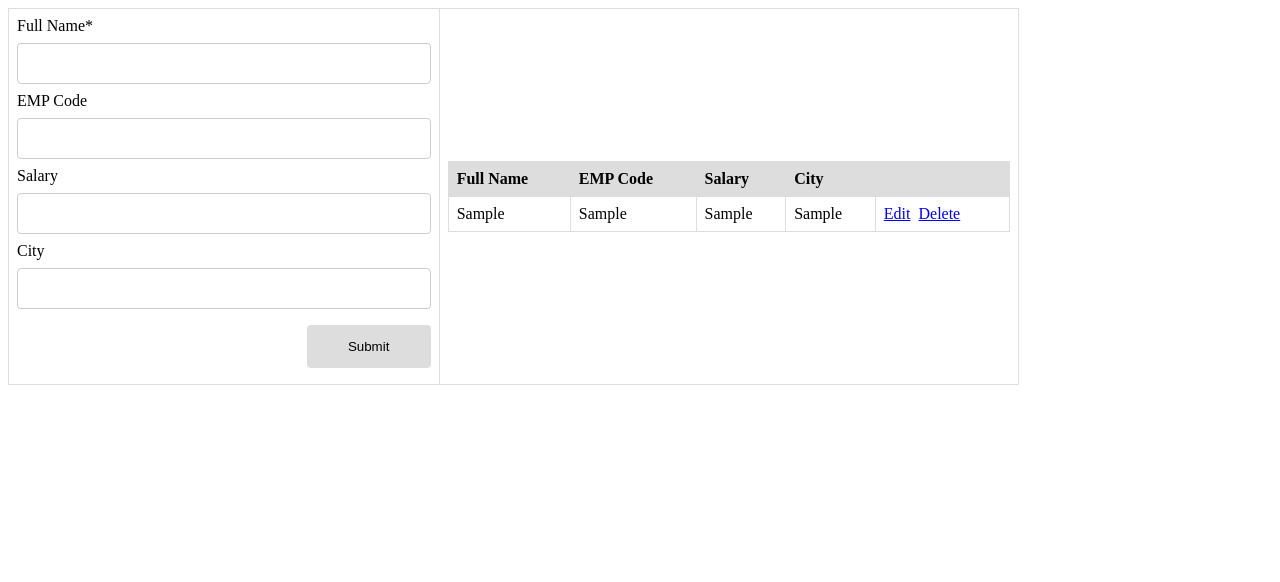
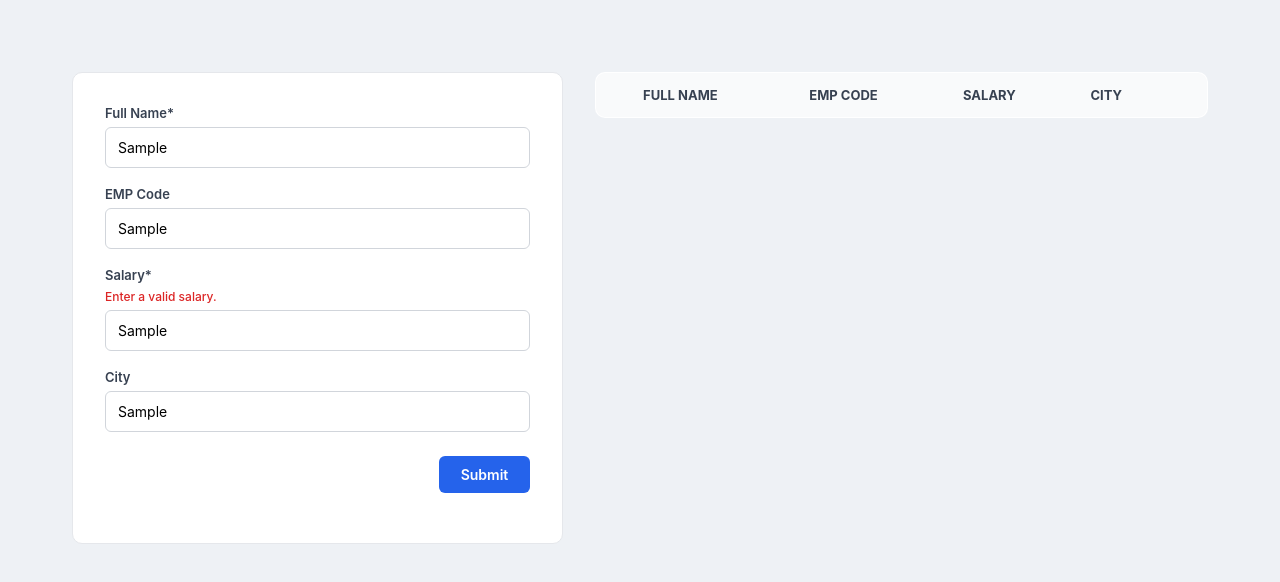
Before and after one commit to jahidulislamzim/Vanilla-CRUD, a plain HTML site: page index.html in a window 1280 px wide. Both pictures are taken after typing "Sample", "Sample", "Sample", "Sample" into the empty fields and a click on the input "Submit". Drawn offline with Linux system fonts and the light colour scheme.

```diff
--- a/index.html
+++ b/index.html
@@ -14,7 +14,8 @@
             <td>
                 <form onsubmit="event.preventDefault();onFormSubmit();" autocomplete="off">
                     <div>
-                        <label>Full Name*</label><label class="validation-error hide" id="fullNameValidationError">This field is required.</label>
+                        <label>Full Name*</label><label class="validation-error hide" id="fullNameValidationError">This
+                            field is required.</label>
                         <input type="text" name="fullName" id="fullName">
                     </div>
                     <div>
@@ -22,14 +23,18 @@
                         <input type="text" name="empCode" id="empCode">
                     </div>
                     <div>
-                        <label>Salary</label>
+                        <label>Salary*</label>
+                        <label class="validation-error hide" id="salaryValidationError">
+                            Enter a valid salary.
+                        </label>
                         <input type="text" name="salary" id="salary">
                     </div>
+
                     <div>
                         <label>City</label>
                         <input type="text" name="city" id="city">
                     </div>
-                    <div  class="form-action-buttons">
+                    <div class="form-action-buttons">
                         <input type="submit" value="Submit">
                     </div>
                 </form>
--- a/script.js
+++ b/script.js
@@ -65,15 +65,25 @@
         resetForm();
     }
 }
+
 function validate() {
-    isValid = true;
-    if (document.getElementById("fullName").value == "") {
+    let isValid = true;
+
+    if (document.getElementById("fullName").value.trim() === "") {
         isValid = false;
         document.getElementById("fullNameValidationError").classList.remove("hide");
     } else {
-        isValid = true;
-        if (!document.getElementById("fullNameValidationError").classList.contains("hide"))
-            document.getElementById("fullNameValidationError").classList.add("hide");
+        document.getElementById("fullNameValidationError").classList.add("hide");
     }
+
+    let salary = document.getElementById("salary").value.trim();
+
+    if (salary === "" || isNaN(salary) || Number(salary) <= 0) {
+        isValid = false;
+        document.getElementById("salaryValidationError").classList.remove("hide");
+    } else {
+        document.getElementById("salaryValidationError").classList.add("hide");
+    }
+
     return isValid;
 }
--- a/styles.css
+++ b/styles.css
@@ -1,60 +1,137 @@
-body > table{
-    width: 80%;
+* {
+    box-sizing: border-box;
+    font-family: "Inter", "Segoe UI", system-ui, sans-serif;
 }
 
-table{
+body {
+    background: #eef1f5;
+    padding: 48px;
+    color: #1f2937;
+}
+
+body > table {
+    width: 100%;
+    max-width: 1200px;
+    margin: auto;
+}
+
+table {
     border-collapse: collapse;
 }
-table.list{
-    width:100%;
+
+td {
+    vertical-align: top;
+    padding: 16px;
 }
 
-td, th {
-    border: 1px solid #dddddd;
-    text-align: left;
-    padding: 8px;
-}
-tr:nth-child(even),table.list thead>tr {
-    background-color: #dddddd;
+form {
+    background: #ffffff;
+    padding: 32px;
+    border-radius: 10px;
+    border: 1px solid #e5e7eb;
 }
 
-input[type=text], input[type=number] {
-    width: 100%;
-    padding: 12px 20px;
-    margin: 8px 0;
-    display: inline-block;
-    border: 1px solid #ccc;
-    border-radius: 4px;
-    box-sizing: border-box;
+form div {
+    margin-bottom: 18px;
 }
 
-input[type=submit]{
-    width: 30%;
-    background-color: #ddd;
-    color: #000;
-    padding: 14px 20px;
-    margin: 8px 0;
-    border: none;
-    border-radius: 4px;
-    cursor: pointer;
+label {
+    display: block;
+    font-size: 13px;
+    font-weight: 600;
+    margin-bottom: 6px;
+    color: #374151;
 }
 
-form div.form-action-buttons{
-    text-align: right;
+input[type=text],
+input[type=number] {
+    width: 100%;
+    padding: 11px 12px;
+    border: 1px solid #d1d5db;
+    border-radius: 6px;
+    font-size: 14px;
+    background: #fff;
+    transition: border-color 0.15s ease, box-shadow 0.15s ease;
 }
 
-a{
-    cursor: pointer;
-    text-decoration: underline;
-    color: #0000ee;
-    margin-right: 4px;
+input[type=text]:focus,
+input[type=number]:focus {
+    outline: none;
+    border-color: #2563eb;
+    box-shadow: 0 0 0 2px rgba(37,99,235,0.15);
 }
 
-label.validation-error{
-    color:   red;
-    margin-left: 5px;
+.form-action-buttons {
+    text-align: right;
+    margin-top: 24px;
 }
 
-.hide{
-    display:none;
+input[type=submit] {
+    background: #2563eb;
+    color: #ffffff;
+    padding: 10px 22px;
+    border: none;
+    border-radius: 6px;
+    font-size: 14px;
+    font-weight: 600;
+    cursor: pointer;
+    transition: background 0.2s ease, box-shadow 0.2s ease;
 }
+
+input[type=submit]:hover {
+    background: #1d4ed8;
+    box-shadow: 0 4px 12px rgba(37,99,235,0.3);
+}
+
+table.list {
+    width: 100%;
+    background: #ffffff;
+    border-radius: 10px;
+    overflow: hidden;
+    border: 1px solid #e5e7eb;
+}
+
+table.list thead tr {
+    background: #f9fafb;
+}
+
+table.list th {
+    padding: 14px 16px;
+    font-size: 13px;
+    font-weight: 700;
+    color: #374151;
+    text-transform: uppercase;
+    border-bottom: 1px solid #e5e7eb;
+}
+
+table.list td {
+    padding: 14px 16px;
+    font-size: 14px;
+    border-bottom: 1px solid #f1f5f9;
+}
+
+table.list tbody tr:hover {
+    background: #f9fafb;
+}
+
+a {
+    color: #2563eb;
+    font-weight: 600;
+    text-decoration: none;
+    margin-right: 12px;
+}
+
+a:hover {
+    text-decoration: underline;
+}
+
+label.validation-error {
+    color: #dc2626;
+    font-size: 12px;
+    font-weight: 500;
+    margin-top: 4px;
+}
+
+.hide {
+    display: none;
+}
```
Also changed, not shown: Assets/display.png (added), 1 other file.
